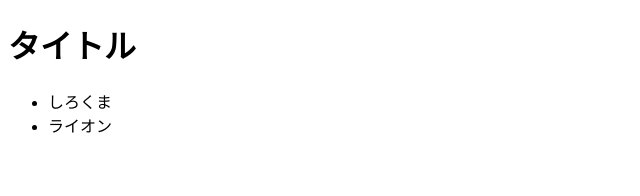
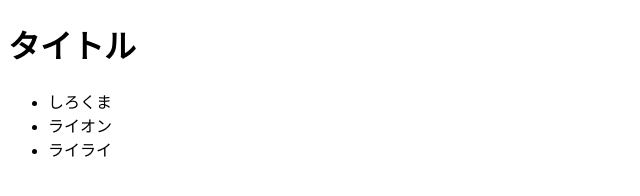
Before and after one commit to tsuzuki123/test-repository, a plain HTML site: page index.html in a window 1280 px wide. Shown: the full height of the page, 0-640 px from the left. Drawn offline with Linux system fonts and the light colour scheme.

Commit message:
TP-1 Add ライライ to li

```diff
--- a/index.html
+++ b/index.html
@@ -8,6 +8,7 @@
 <ul>
 	<li>しろくま</li>
 	<li>ライオン</li>
+        <li>ライライ</li>
 </ul>
 </body>
 </html>
```
